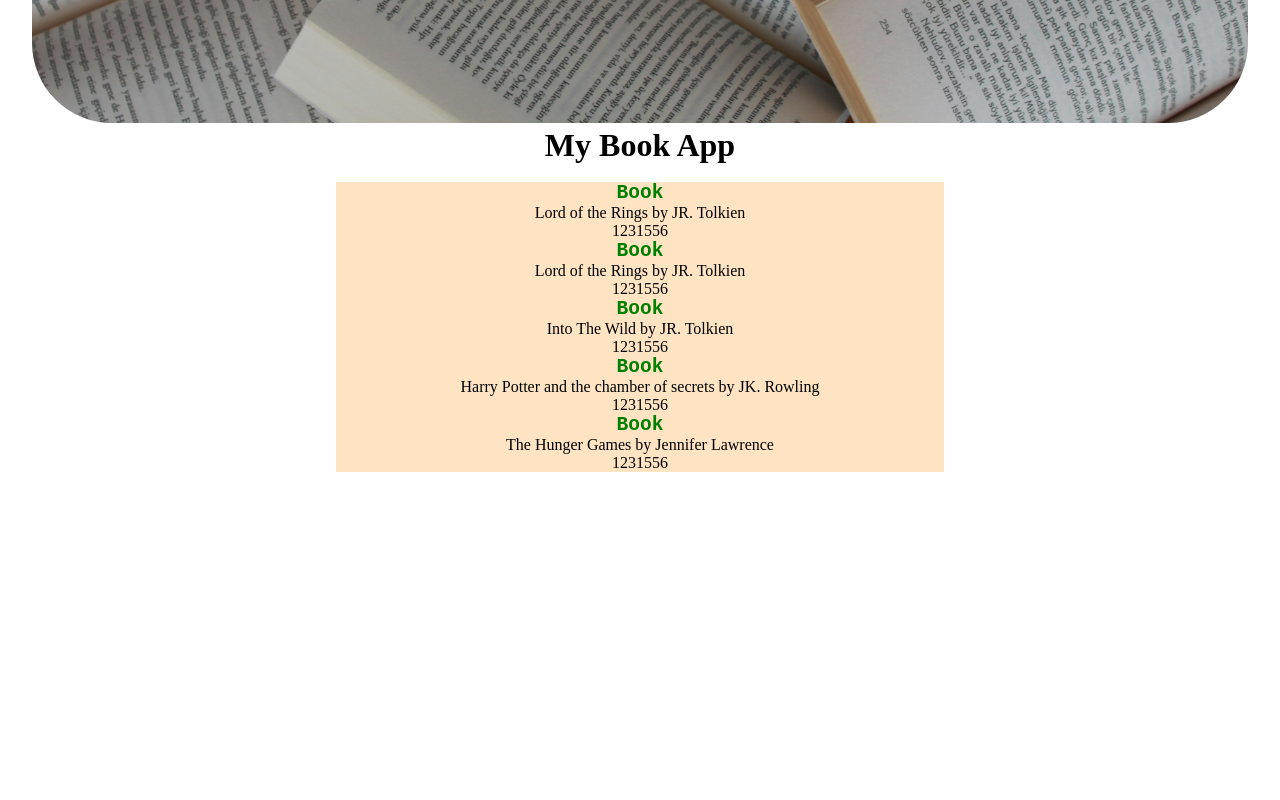
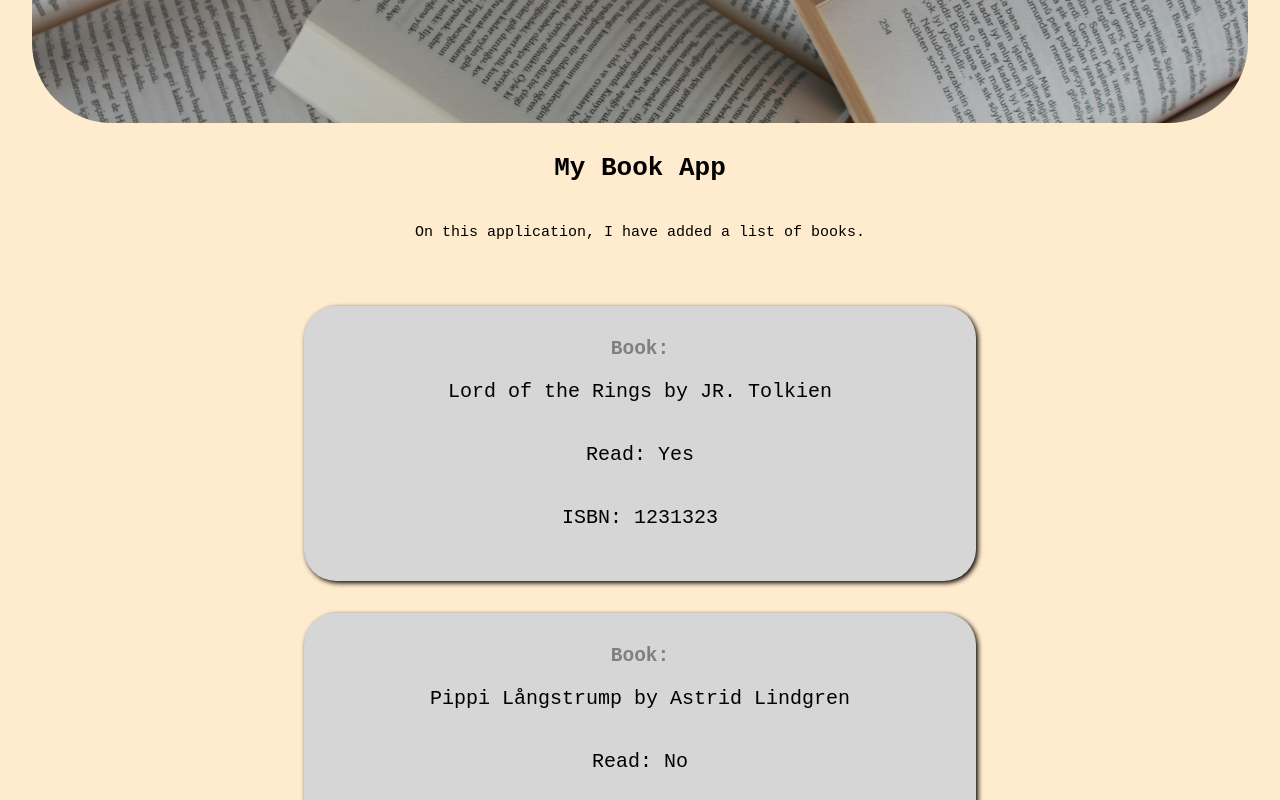
Before and after one commit to Rosalij/fordjupad_frontend, a React (Vite) app in the folder vite-project/: page / in a window 1280 px wide. Shown: the part 720-1520 px from the top of the page. Before the commit the page ends 1224 px from the top, so only its background shows below. Built offline with nearby package versions, Linux system fonts and the light colour scheme.

Commit message:
Update book details, enhance styling, and improve header component description

```diff
--- a/vite-project/src/App.tsx
+++ b/vite-project/src/App.tsx
@@ -12,33 +12,34 @@ function App() {
     title: "Lord of the Rings",
     author: "JR. Tolkien",
     read: true,
-    ISBN: 1231556
+    ISBN: 1231323
   },
   {
-    title: "Lord of the Rings",
-    author: "JR. Tolkien",
-    read: true,
+    title: "Pippi Långstrump",
+    author: "Astrid Lindgren",
+    read: false,
     ISBN: 1231556
   },
   {
     title: "Into The Wild",
-    author: "JR. Tolkien",
+    author: "John Krakauer",
     read: true,
-    ISBN: 1231556
+    ISBN: 12323556
   },
   {
     title: "Harry Potter and the chamber of secrets",
     author: "JK. Rowling",
-    read: true,
-    ISBN: 1231556
+    read: false,
+    ISBN: 1212435556
   },
   {
     title: "The Hunger Games",
     author: "Jennifer Lawrence",
     read: true,
-    ISBN: 1231556
+    ISBN: 1231512556
   }
   ]
+
   return (
     <> <HeaderComponent title={"My Book App"} />
      <br />
@@ -46,11 +47,6 @@ function App() {
         <BooksComponent title={book.title} author={book.author} read={book.read} ISBN={book.ISBN} />
       ))}
 
-
-      <section>
-
-
-      </section>
     </>) }
 
 
--- a/vite-project/src/components/BooksComponent.css
+++ b/vite-project/src/components/BooksComponent.css
@@ -1,10 +1,23 @@
 * {
-  padding: 0%;
+  padding: 0;
     margin: 0;
+;
 }
 section {
-    background-color: bisque;
+    background-color: rgb(214, 214, 214);
     width: 50%;
     margin: auto;
+    display: flex;
+    flex-direction: column;
 
+    padding: 2em;
+    border-radius: 2em;
+    margin: auto;
+    margin-top: 2em;
 }
+
+p {
+    font-family: monospace;
+    font-size: 20px;
+    padding: 1em;
+}
--- a/vite-project/src/components/BooksComponent.tsx
+++ b/vite-project/src/components/BooksComponent.tsx
@@ -1,4 +1,5 @@
 import React from 'react'
+import "./BooksComponent.css"
 
    interface BookComponentProps {
     title: string,
@@ -13,11 +14,11 @@ export default function BookComponent({title, author, read, ISBN} : BookComponen
 
   return (
     <div>
-  <section>
-  <h1 style={{color: "green", fontFamily:"monospace"}}>Book</h1>
+  <section style= {{boxShadow: "2px 2px 5px"}}>
+  <h1 style={{color: "grey", fontFamily:"monospace"}}>Book:</h1>
   <p>{title} by {author}</p>
-  <p>{read}</p>
-  <p>{ISBN}</p>
+  <p>Read: {read ? "Yes" : "No"}</p>
+  <p>ISBN: {ISBN}</p>
  </section>
     </div>
   )
--- a/vite-project/src/components/HeaderComponent.tsx
+++ b/vite-project/src/components/HeaderComponent.tsx
@@ -2,12 +2,13 @@ import React from 'react'
 interface HeaderComponentProps {
     title: string;
 }
-function HeaderComponent({title} : HeaderComponentProps) {
+function HeaderComponent({ title }: HeaderComponentProps) {
     return (
         <div>
             <div className="banner">
-      <img src="gulfer-ergin-LUGuCtvlk1Q-unsplash.jpg" alt="books" width="100%" style={{borderRadius:"5em"}}/>
-    <h1>{title}</h1>
+                <img src="gulfer-ergin-LUGuCtvlk1Q-unsplash.jpg" alt="books" width="100%" style={{ borderRadius: "5em" }} />
+                <h1 style={{ fontFamily: "monospace", padding: "1em" }}>{title}</h1>
+                <p style={{fontFamily: "monospace", fontSize: "15px"}}>On this application, I have added a list of books.</p>
             </div>
         </div>
     )
--- a/vite-project/src/index.css
+++ b/vite-project/src/index.css
@@ -1 +1,3 @@
-@import 'components/BooksComponent.css';
+div{
+background-color:blanchedalmond;
+}
```
Lines whose indentation alone changed are shown as unchanged.
